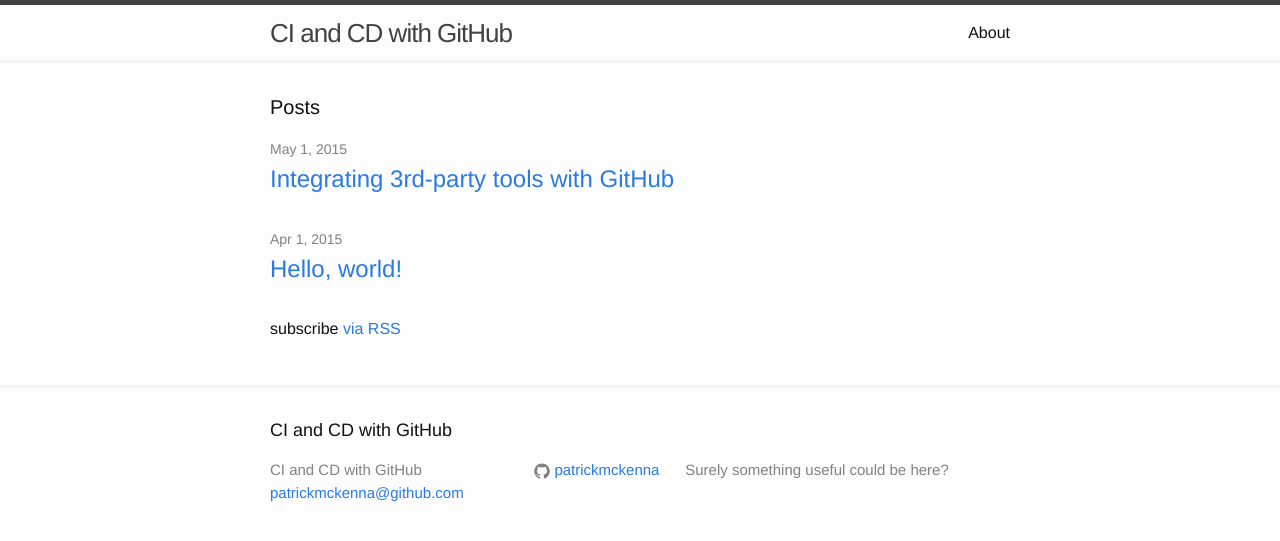
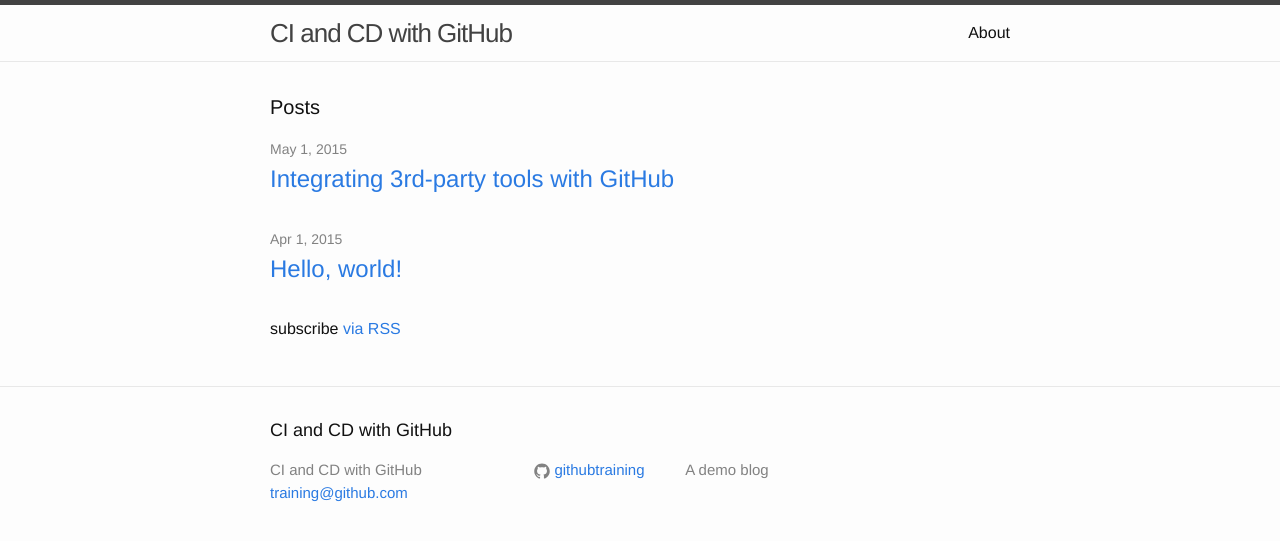
Before and after one commit to Fermentedbeats/cicd-demo, a Jekyll site: the page built from index.html, in a window 1280 px wide. Shown: the top 541 px of the page. Built offline with Jekyll 4.4.1, drawn with Linux system fonts in a browser that asks for light colours.

Commit message:
use githubtraining info instead of mine

```diff
--- a/_config.yml
+++ b/_config.yml
@@ -1,10 +1,10 @@
 # Site settings
 title: CI and CD with GitHub
-description: Surely something useful could be here?
-email: patrickmckenna@github.com
-github_username:  patrickmckenna
+description: A demo blog
+email: training@github.com
+github_username:  githubtraining
 baseurl:
-url: https://cicd-demo.herokuapp.com
+url: https://githubtraining-cicd-demo.herokuapp.com
 destination: site_content
 exclude: [ 'vendor' ]
 
```
